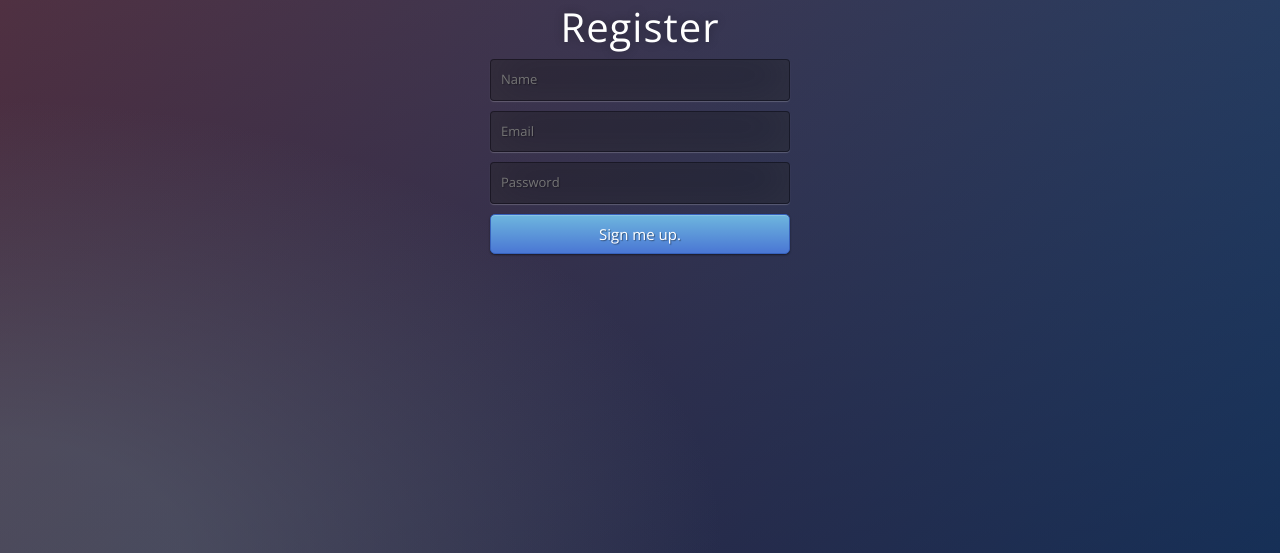
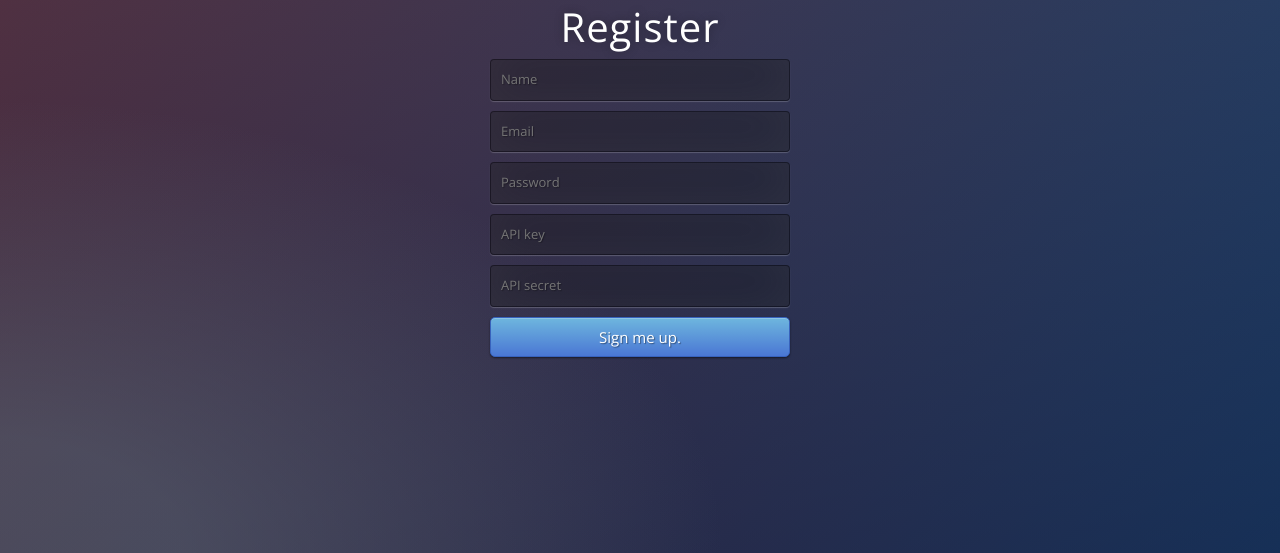
Before and after one commit to rutamt/Libello, a Flask app: page /register in a window 1280 px wide. Shown: the part 247-800 px from the top of the page. Run offline with Flask 2, Linux system fonts and the light colour scheme; some libraries are stand-ins or nearby versions.

Commit message:
Switched to two legged oauth: Collect client's api key and secret directly instead of verifying with Schoology.

```diff
--- a/server.py
+++ b/server.py
@@ -4,6 +4,7 @@ import main
 from werkzeug.security import generate_password_hash, check_password_hash
 from flask_sqlalchemy import SQLAlchemy
 from flask_login import UserMixin, login_user, LoginManager, login_required, current_user, logout_user
+import requests
 
 
 app = Flask(__name__)
@@ -12,6 +13,7 @@ app.config['SECRET_KEY'] = 'any-secret-key-you-choose'
 app.config['SQLALCHEMY_DATABASE_URI'] = 'sqlite:///users.db'
 app.config['SQLALCHEMY_TRACK_MODIFICATIONS'] = False
 db = SQLAlchemy(app)
+
 
 login_manager = LoginManager()
 login_manager.init_app(app)
@@ -27,6 +29,8 @@ class User(UserMixin, db.Model):
     email = db.Column(db.String(100), unique=True)
     password = db.Column(db.String(100))
     name = db.Column(db.String(1000))
+    key = db.Column(db.String(41))
+    secret = db.Column(db.String(32))
 #Line below only required once, when creating DB.
 # db.create_all()
 
@@ -39,27 +43,36 @@ def home():
 
 @app.route('/register', methods=["GET", "POST"])
 def register():
+    global u_key, u_secret
     if request.method == "POST":
+        try:
+            main.get_assignments(key=request.form.get('key'), secret=request.form.get('secret'))
+        except requests.exceptions.HTTPError:
+            flash('invalid api key/secret')
+            return redirect(url_for("register"))
+        else:
+            if User.query.filter_by(email=request.form.get('email')).first():
+                # User already exists
+                flash("You've already signed up with that email, log in instead!")
+                return redirect(url_for('login'))
 
-        if User.query.filter_by(email=request.form.get('email')).first():
-            # User already exists
-            flash("You've already signed up with that email, log in instead!")
-            return redirect(url_for('login'))
+            hash_and_salted_password = generate_password_hash(
+                request.form.get('password'),
+                method='pbkdf2:sha256',
+                salt_length=8
+            )
+            new_user = User(
+                email=request.form.get('email'),
+                name=request.form.get('name'),
+                password=hash_and_salted_password,
+                key = request.form.get('key'),
+                secret = request.form.get('secret'),
 
-        hash_and_salted_password = generate_password_hash(
-            request.form.get('password'),
-            method='pbkdf2:sha256',
-            salt_length=8
-        )
-        new_user = User(
-            email=request.form.get('email'),
-            name=request.form.get('name'),
-            password=hash_and_salted_password,
-        )
-        db.session.add(new_user)
-        db.session.commit()
-        login_user(new_user)
-        return redirect(url_for("work"))
+            )
+            db.session.add(new_user)
+            db.session.commit()
+            login_user(new_user)
+            return redirect(url_for("work"))
 
     return render_template("register.html", logged_in=current_user.is_authenticated)
 
@@ -69,6 +82,8 @@ def login():
     if request.method == "POST":
         email = request.form.get('email')
         password = request.form.get('password')
+        key = request.form.get('key')
+        secret = request.form.get('secret')
 
         user = User.query.filter_by(email=email).first()
         # Email doesn't exist or password incorrect.
@@ -79,6 +94,7 @@ def login():
             flash('Password incorrect, please try again.')
             return redirect(url_for('login'))
         else:
+            global u_key, u_secret
             login_user(user)
             return redirect(url_for('work'))
 
@@ -101,8 +117,12 @@ def login():
 @app.route('/work')
 @login_required
 def work():
-    assignments = main.get_assignments()
-    name=config.name
+
+
+
+    assignments = main.get_assignments(key= current_user.key, secret=current_user.secret)
+
+    name=current_user.name
     return render_template("index.html", assignments=assignments, name=name)
 
 @app.route('/logout')
--- a/templates/login.html
+++ b/templates/login.html
@@ -13,7 +13,7 @@
     <form method="post">
         <input type="text" name="email" placeholder="Email" required="required"/>
         <input type="password" name="password" placeholder="Password" required="required"/>
-        <button type="submit" class="btn btn-primary btn-block btn-large">Let me in.</button>
+        <button type="submit" class="btn btn-primary btn-block btn-large">Log in.</button>
     </form>
 </div>
 
--- a/templates/register.html
+++ b/templates/register.html
@@ -2,11 +2,20 @@
 {% block content %}
 
 <div class="box">
-	<h1>Register</h1>
+    <h1>Register</h1>
+    {% with messages = get_flashed_messages() %}
+      {% if messages %}
+        {% for message in messages %}
+         <p>{{ message }}</p>
+        {% endfor %}
+      {% endif %}
+    {% endwith %}
     <form action="{{ url_for('register') }}" method="post">
     	<input type="text" name="name" placeholder="Name" required="required" />
 		<input type="email" name="email" placeholder="Email" required="required" />
         <input type="password" name="password" placeholder="Password" required="required" />
+        <input type="text" name="key" placeholder="API key" required="required"/>
+        <input type="text" name="secret" placeholder="API secret" required="required"/>
         <button type="submit" class="btn btn-primary btn-block btn-large">Sign me up.</button>
     </form>
 </div>
```
Also changed, not shown: main.py (+21 -21 lines), users.db.
